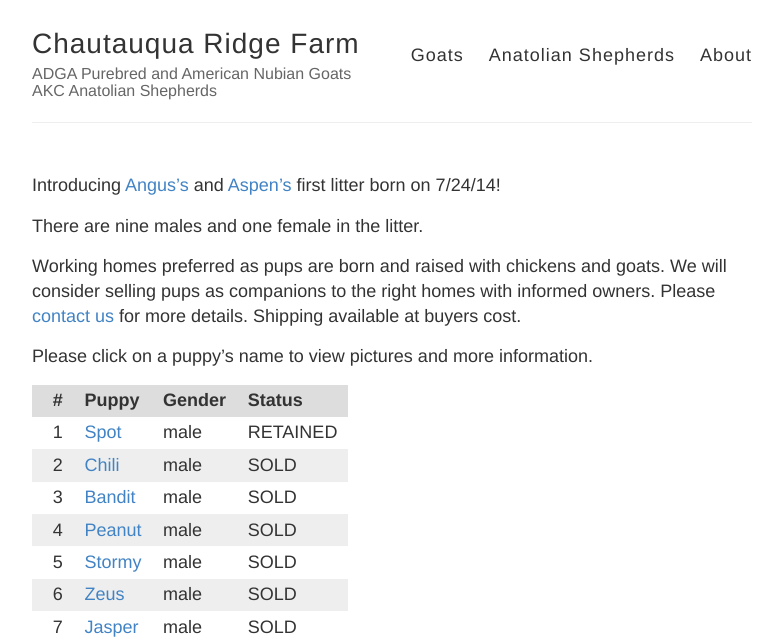
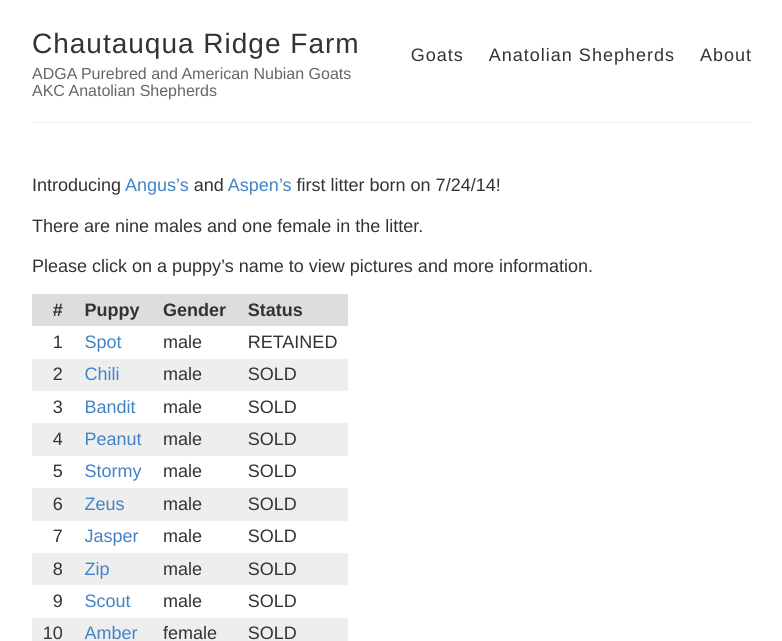
Before and after one commit to shebiki/www.chqridge.com, a Jekyll site: the page built from _anatolianshepherd/angusaspen1.md, in a window 1280 px wide and 900 px high, cut to the strip 0-641 px from the top of the window. Shown: the whole strip, without its empty margins (248-1030 px from the left). Built offline with Jekyll 4.4.1, drawn with Linux system fonts in a browser that asks for light colours.

Commit message:
Removes sales paragraph from the puppy litter page.

```diff
--- a/_anatolianshepherd/angusaspen1.md
+++ b/_anatolianshepherd/angusaspen1.md
@@ -7,11 +7,6 @@ Introducing [Angus's](../angus) and
 [Aspen's](../aspen) first litter born on 7/24/14!
 
 There are nine males and one female in the litter.
-
-Working homes preferred as pups are born and raised with chickens and goats.
-We will consider selling pups as companions to the right homes with informed owners.
-Please [contact us](mailto:{{ site.footer-links.email }}) for more details.
-Shipping available at buyers cost.
 
 Please click on a puppy's name to view pictures and more information.
 
```
